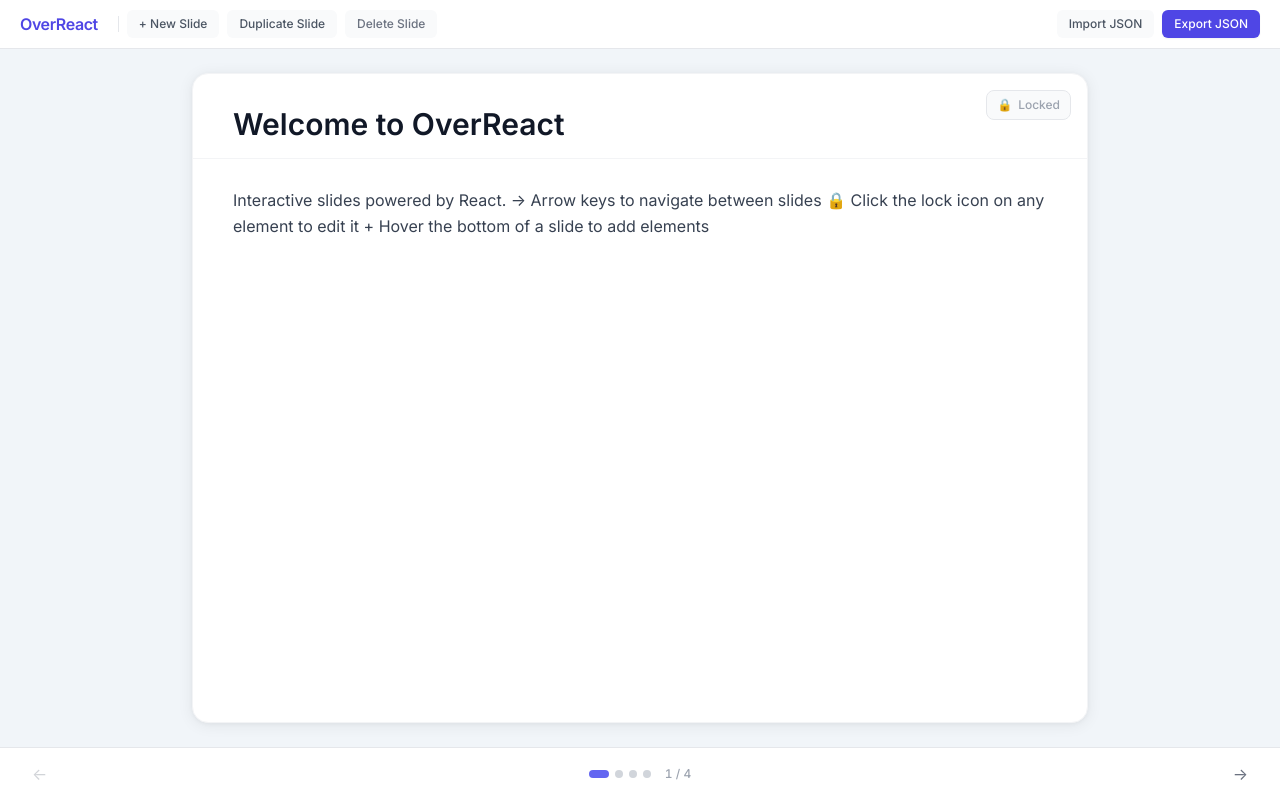
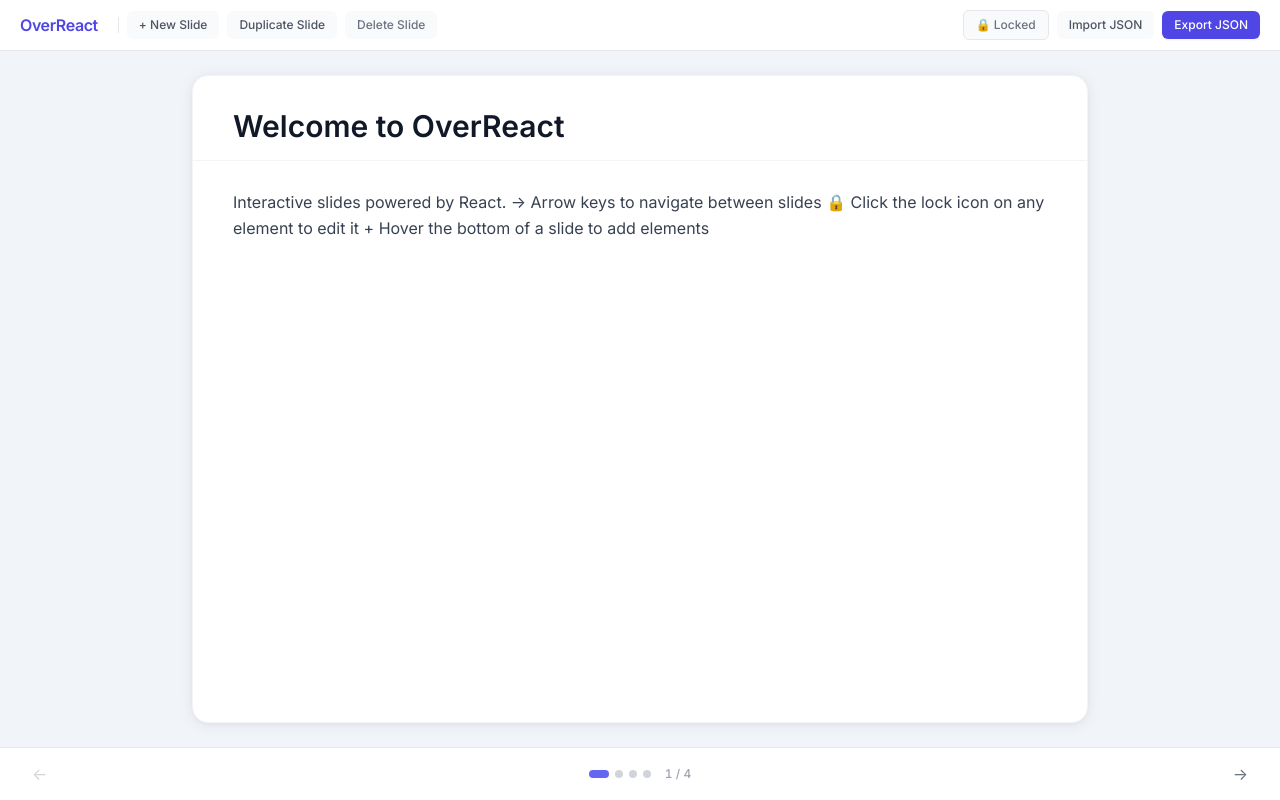
Before and after one commit to nixXx13/Slidos, a React (Vite) app: page / in a window 1280 px wide. Built offline with nearby package versions, Linux system fonts and the light colour scheme.

Commit message:
global lock

```diff
--- a/src/App.jsx
+++ b/src/App.jsx
@@ -9,6 +9,7 @@
 export default function App() {
   const [slides, setSlides] = useState(defaultSlides)
   const [currentIndex, setCurrentIndex] = useState(0)
+  const [locked, setLocked] = useState(true)
 
   const goNext = useCallback(() => {
     setCurrentIndex((i) => Math.min(i + 1, slides.length - 1))
@@ -107,11 +108,14 @@
         onExport={exportJSON}
         onImport={importJSON}
         slideCount={slides.length}
+        locked={locked}
+        onToggleLock={() => setLocked((v) => !v)}
       />
 
       <div className="flex-1 overflow-hidden">
         <SlideView
           slide={slides[currentIndex]}
+          locked={locked}
           onUpdate={(updated) => updateSlide(currentIndex, updated)}
         />
       </div>
--- a/src/components/SlideView.jsx
+++ b/src/components/SlideView.jsx
@@ -1,4 +1,4 @@
-import React, { useState, useEffect } from 'react'
+import React, { useState } from 'react'
 import SlideElement from './SlideElement'
 
 const genId = () => Math.random().toString(36).slice(2, 10)
@@ -19,15 +19,8 @@
   }),
 }
 
-export default function SlideView({ slide, onUpdate }) {
+export default function SlideView({ slide, locked, onUpdate }) {
   const [editingTitle, setEditingTitle] = useState(false)
-  const [pageUnlocked, setPageUnlocked] = useState(false)
-
-  useEffect(() => {
-    setPageUnlocked(false)
-  }, [slide.id])
-
-  const togglePageLock = () => setPageUnlocked((v) => !v)
 
   const updateElement = (id, updated) =>
     onUpdate({ ...slide, elements: slide.elements.map((el) => (el.id === id ? updated : el)) })
@@ -53,23 +46,9 @@
       {/* Slide card */}
       <div className="relative w-full max-w-4xl h-full bg-white rounded-2xl shadow-[0_2px_16px_rgba(0,0,0,0.07),0_1px_4px_rgba(0,0,0,0.04)] flex flex-col overflow-hidden border border-gray-100">
 
-        {/* Page-level lock button */}
-        <button
-          onClick={togglePageLock}
-          title={pageUnlocked ? 'Lock slide' : 'Unlock to edit'}
-          className={`absolute top-4 right-4 z-20 flex items-center gap-1.5 px-2.5 py-1.5 rounded-lg text-xs font-medium transition-all ${
-            pageUnlocked
-              ? 'bg-indigo-50 text-indigo-600 border border-indigo-200 hover:bg-indigo-100'
-              : 'bg-gray-50 text-gray-400 border border-gray-200 hover:text-gray-600 hover:bg-gray-100'
-          }`}
-        >
-          <span>{pageUnlocked ? '🔓' : '🔒'}</span>
-          <span>{pageUnlocked ? 'Editing' : 'Locked'}</span>
-        </button>
-
         {/* Title */}
         <div className="px-10 pt-8 pb-4 flex-shrink-0 border-b border-gray-100">
-          {editingTitle && pageUnlocked ? (
+          {editingTitle && !locked ? (
             <input
               autoFocus
               value={slide.title}
@@ -80,8 +59,8 @@
             />
           ) : (
             <h1
-              className={`text-3xl font-semibold text-gray-900 pr-24 ${pageUnlocked ? 'cursor-text hover:text-indigo-600 transition-colors' : ''}`}
-              onClick={() => pageUnlocked && setEditingTitle(true)}
+              className={`text-3xl font-semibold text-gray-900 ${!locked ? 'cursor-text hover:text-indigo-600 transition-colors' : ''}`}
+              onClick={() => !locked && setEditingTitle(true)}
             >
               {slide.title || <span className="text-gray-300 font-normal italic">Untitled slide</span>}
             </h1>
@@ -94,7 +73,7 @@
             <SlideElement
               key={element.id}
               element={element}
-              locked={!pageUnlocked}
+              locked={locked}
               onUpdate={(updated) => updateElement(element.id, updated)}
               onDelete={() => deleteElement(element.id)}
               onMoveUp={i > 0 ? () => moveElement(element.id, -1) : null}
@@ -103,7 +82,7 @@
           ))}
 
           {/* Add element row — only when unlocked */}
-          {pageUnlocked && (
+          {!locked && (
             <div className="flex items-center gap-2 pt-2 group">
               <div className="flex-1 h-px bg-gray-100 group-hover:bg-gray-200 transition-colors" />
               <div className="flex gap-1.5 opacity-40 group-hover:opacity-100 transition-opacity">
--- a/src/components/Toolbar.jsx
+++ b/src/components/Toolbar.jsx
@@ -1,6 +1,6 @@
 import React, { useRef } from 'react'
 
-export default function Toolbar({ onAddSlide, onDuplicateSlide, onDeleteSlide, onExport, onImport, slideCount }) {
+export default function Toolbar({ onAddSlide, onDuplicateSlide, onDeleteSlide, onExport, onImport, slideCount, locked, onToggleLock }) {
   const fileInputRef = useRef()
 
   return (
@@ -46,6 +46,17 @@
           }}
         />
         <button
+          onClick={onToggleLock}
+          className={`px-3 py-1.5 rounded-md text-xs font-medium transition-colors border ${
+            locked
+              ? 'bg-gray-50 text-gray-500 border-gray-200 hover:bg-gray-100 hover:text-gray-800'
+              : 'bg-indigo-50 text-indigo-600 border-indigo-200 hover:bg-indigo-100'
+          }`}
+          title={locked ? 'Unlock to edit' : 'Lock slides'}
+        >
+          {locked ? '🔒 Locked' : '🔓 Editing'}
+        </button>
+        <button
           onClick={() => fileInputRef.current.click()}
           className="px-3 py-1.5 rounded-md bg-gray-50 hover:bg-gray-100 text-gray-600 hover:text-gray-900 transition-colors text-xs font-medium"
         >
```
